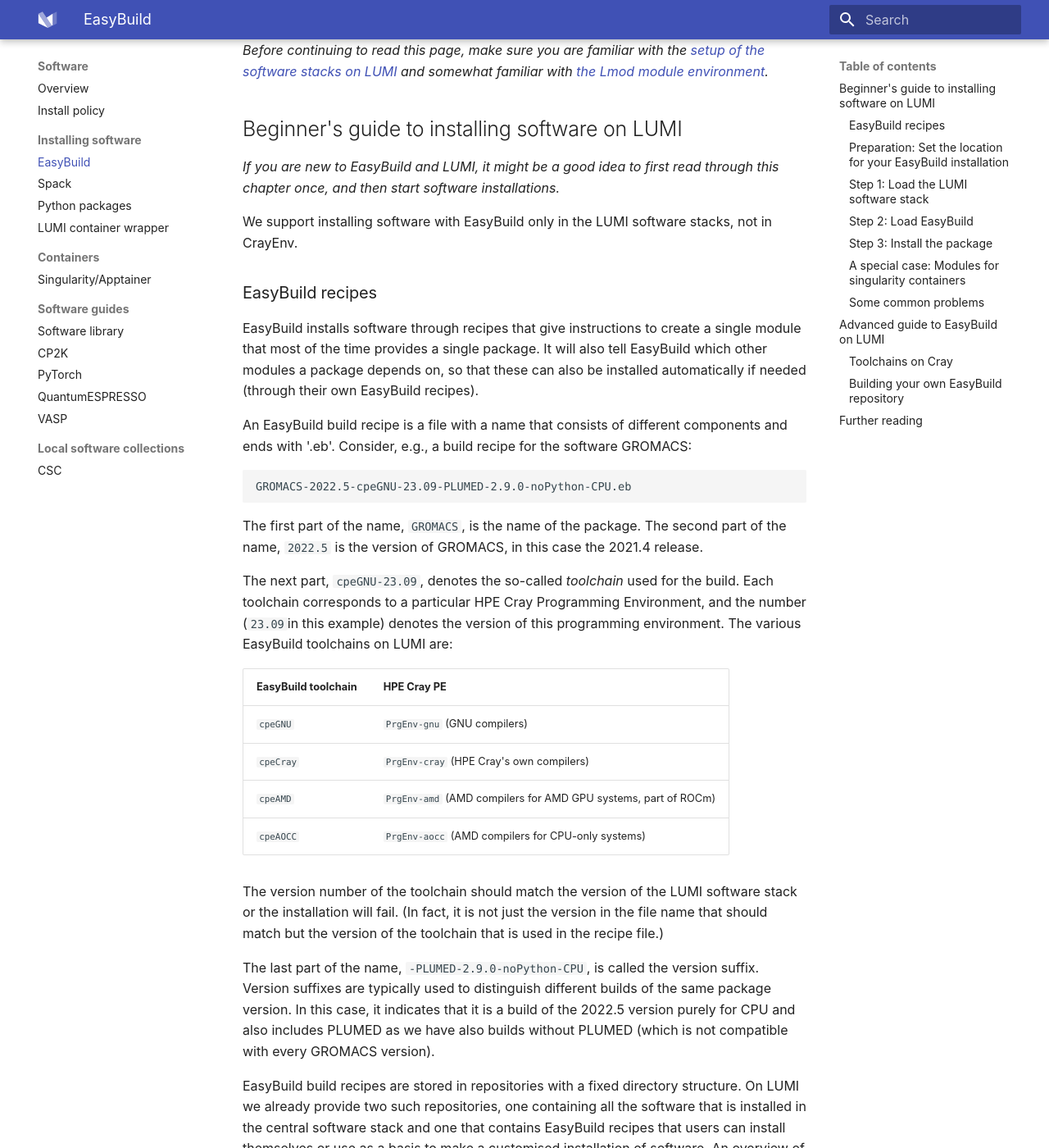
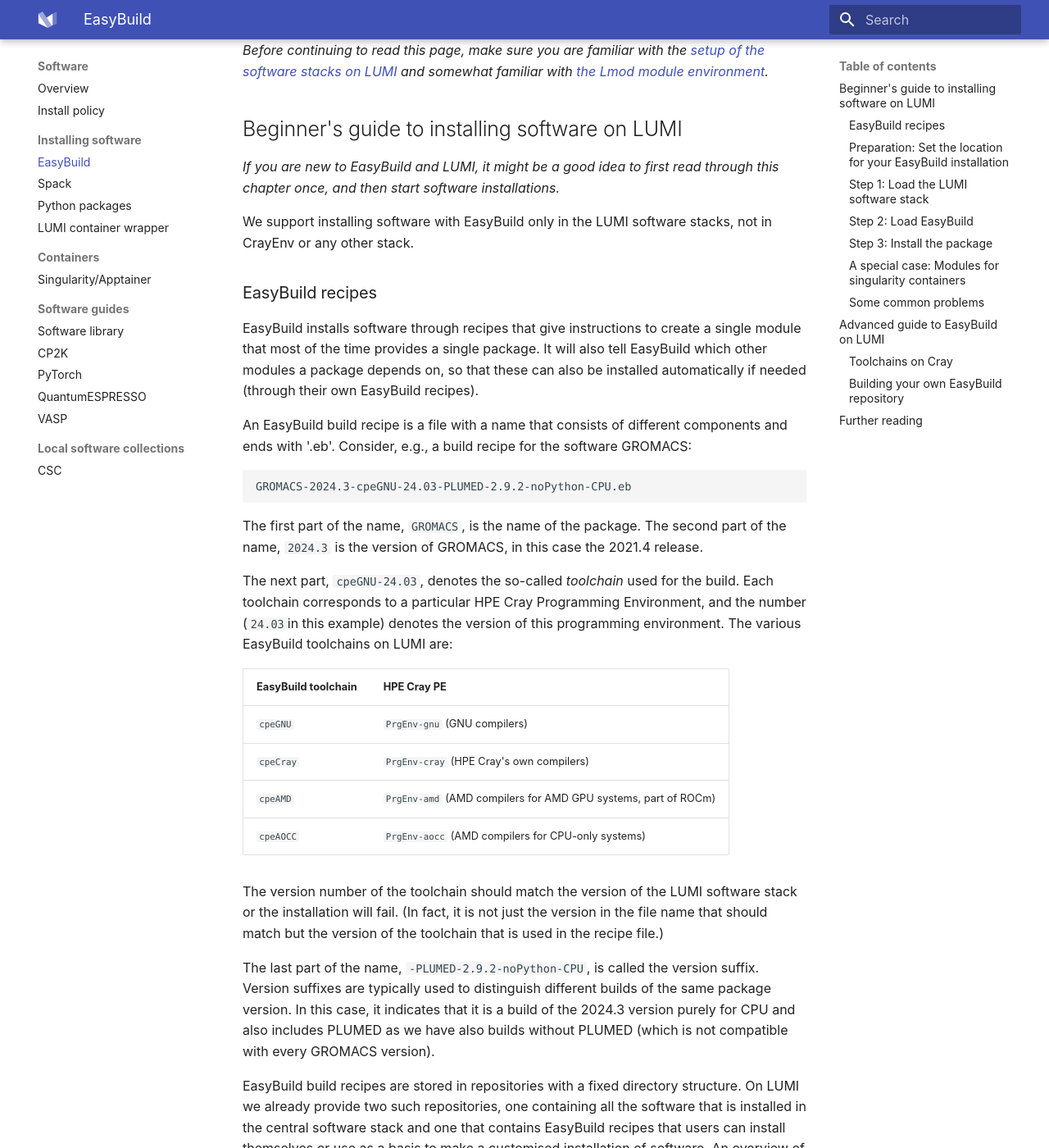
Before and after one commit to Lumi-supercomputer/lumi-userguide, an MkDocs documentation site: the page built from docs/software/installing/easybuild.md, in a window 1280 px wide and 1400 px high, scrolled down 620 px. Shown: the whole window at 82% size. Built offline with MkDocs 1.6.1 and Material for MkDocs 9.7.7, drawn with Linux system fonts in a browser that asks for light colours; some of the changed text lies outside the part shown.

Commit message:
Updates to the EasyBuild page with the newer GROMACS version.

````diff
--- a/docs/software/installing/easybuild.md
+++ b/docs/software/installing/easybuild.md
@@ -40,7 +40,7 @@
 through this chapter once, and then start software installations.*
 
 We support installing software with EasyBuild only in the LUMI software stacks,
-not in CrayEnv.
+not in CrayEnv or any other stack.
 
 
 ### EasyBuild recipes
@@ -54,16 +54,16 @@
 components and ends with '.eb'. Consider, e.g., a build recipe for the software GROMACS:
 
 ```text
-GROMACS-2022.5-cpeGNU-23.09-PLUMED-2.9.0-noPython-CPU.eb
+GROMACS-2024.3-cpeGNU-24.03-PLUMED-2.9.2-noPython-CPU.eb
 ```
 
 The first part of the name, `GROMACS`, is the name of the package. The second
-part of the name, `2022.5` is the version of GROMACS, in this case the
+part of the name, `2024.3` is the version of GROMACS, in this case the
 2021.4 release.
 
-The next part, `cpeGNU-23.09`, denotes the so-called *toolchain*
+The next part, `cpeGNU-24.03`, denotes the so-called *toolchain*
 used for the build. Each toolchain corresponds to a particular HPE Cray Programming
-Environment, and the number (`23.09`in this example) denotes the version of this
+Environment, and the number (`24.03`in this example) denotes the version of this
 programming environment. The various EasyBuild toolchains on LUMI are:
 
 | EasyBuild toolchain | HPE Cray PE                                                    |
@@ -79,9 +79,9 @@
 toolchain that is used in the recipe file.)
 
 The last part of the name,
-`-PLUMED-2.9.0-noPython-CPU`, is called the version suffix. Version suffixes are
+`-PLUMED-2.9.2-noPython-CPU`, is called the version suffix. Version suffixes are
 typically used to distinguish different builds of the same package version.
-In this case, it indicates that it is a build of the 2022.5 version
+In this case, it indicates that it is a build of the 2024.3 version
 purely for CPU and also includes PLUMED as we have also builds without PLUMED
 (which is not compatible with every GROMACS version).
 
@@ -216,25 +216,25 @@
 ### Step 3: Install the package
 
 To show how to actually install a package, we continue with our
-`GROMACS-2022.5-cpeGNU-23.09-PLUMED-2.9.0-noPython-CPU.eb` example.
+`GROMACS-2024.3-cpeGNU-24.03-PLUMED-2.9.2-noPython-CPU.eb` example.
 
 If all required EasyBuild recipes are in one of the
 repositories, all you need to do to install the
 package is to run
 
 ```bash
-$ eb GROMACS-2022.5-cpeGNU-23.09-PLUMED-2.9.0-noPython-CPU.eb -r
+$ eb GROMACS-2024.3-cpeGNU-24.03-PLUMED-2.9.2-noPython-CPU.eb -r
 ```
 
 The `-r` tells EasyBuild to also install dependencies that may not yet be
 installed.
 
-If the `GROMACS-2022.5-cpeGNU-23.09-PLUMED-2.9.0-noPython-CPU.eb` would not have been
+If the `GROMACS-2024.3-cpeGNU-24.03-PLUMED-2.9.2-noPython-CPU.eb` would not have been
 in a repository, but in the current directory or one of its subdirectories,
 you could use
 
 ```bash
-$ eb GROMACS-2022.5-cpeGNU-23.09-PLUMED-2.9.0-noPython-CPU.eb -r .
+$ eb GROMACS-2024.3-cpeGNU-24.03-PLUMED-2.9.2-noPython-CPU.eb -r .
 ```
 
 The only difference is the dot added to the `-r` flag. This adds the current directory to
@@ -249,7 +249,7 @@
 If you now type `module avail` you should see the
 
 ```text
-GROMACS/2022.5-cpeGNU-23.09-PLUMED-2.9.0-noPython-CPU
+GROMACS/2024.3-cpeGNU-24.03-PLUMED-2.9.2-noPython-CPU
 ```
 
 module in the list. Note the relation between the name of the EasyBuild recipe
@@ -258,14 +258,14 @@
 guidelines are not followed and if EasyBuild needs to install this module as a
 dependency of another package, EasyBuild will fail to locate the build recipe.
 
-The `GROMACS/2022.5-cpeGNU-23.09-PLUMED-2.9.0-noPython-CPU` module can now be used just like
+The `GROMACS/2024.3-cpeGNU-24.03-PLUMED-2.9.2-noPython-CPU` module can now be used just like
 any other module on the system. To *use* the GROMACS module, you don't need to load `EasyBuild-user`.
 That was only required for *installing* the package.
 All you need to do to use the GROMACS module we just installed is
 
 ```bash
 module load LUMI/24.03
-module load GROMACS/2022.5-cpeGNU-23.09-PLUMED-2.9.0-noPython-CPU
+module load GROMACS/2024.3-cpeGNU-24.03-PLUMED-2.9.2-noPython-CPU
 ```
 
 (i.e., loading the software stack in which we installed GROMACS and the GROMACS module that
````
Also changed, not shown: other parts of docs/software/installing/easybuild.md (+1 -1 lines).
